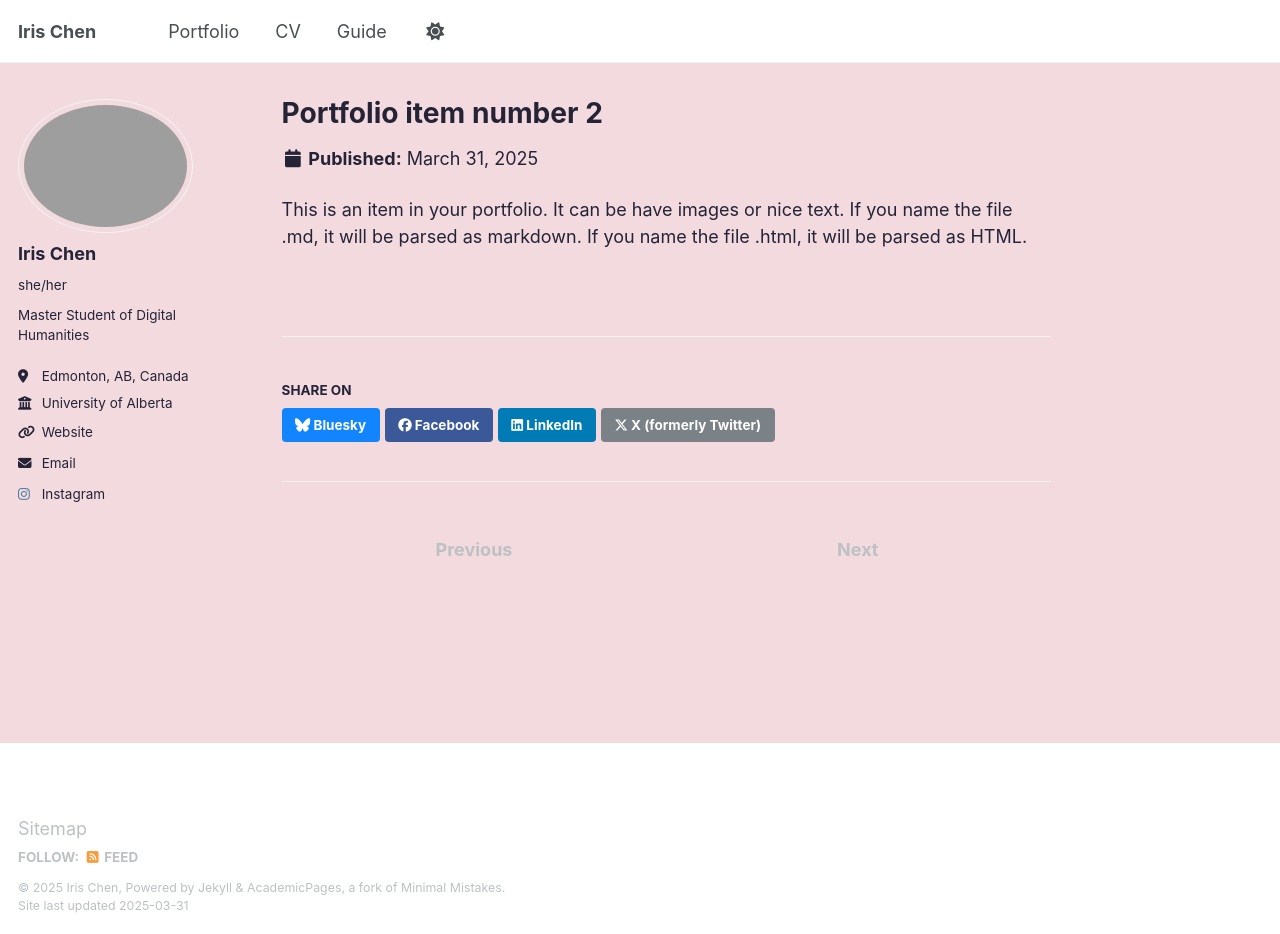
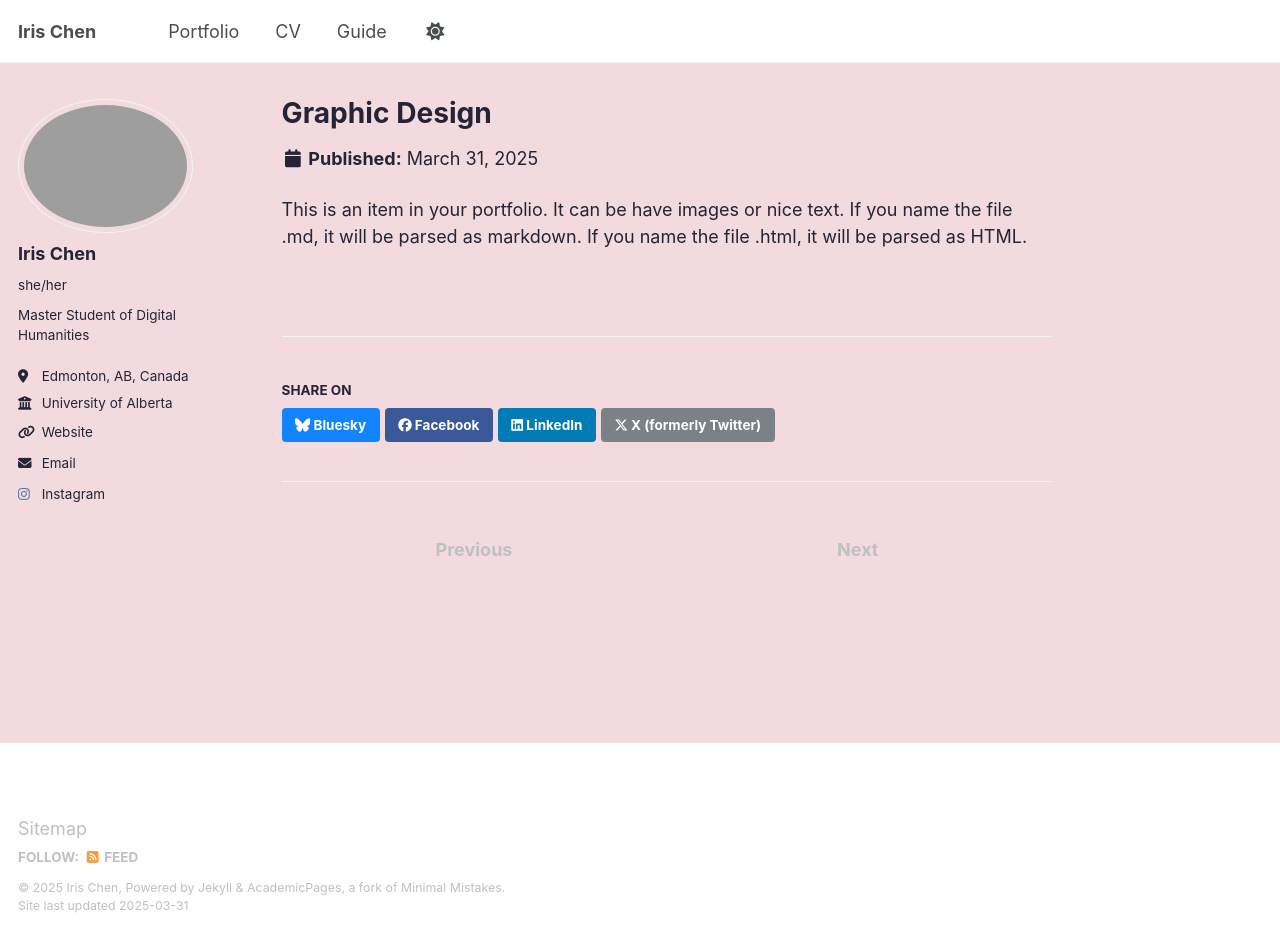
Before and after one commit to irischen09/aboutiris, a Jekyll site: the page built from _portfolio/portfolio-2.md, in a window 1280 px wide and 934 px high. Built offline with Jekyll 4.4.1, drawn with Linux system fonts in a browser that asks for light colours.

Commit message:
Update portfolio-2.md

```diff
--- a/_portfolio/portfolio-2.md
+++ b/_portfolio/portfolio-2.md
@@ -1,6 +1,6 @@
 ---
-title: "Portfolio item number 2"
-excerpt: "Short description of portfolio item number 2 <br/><img src='/images/500x300.png'>"
+title: "Graphic Design"
+excerpt: "These are my graphic design works <br/><img src='/images/500x300.png'>"
 collection: portfolio
 ---
 
```
